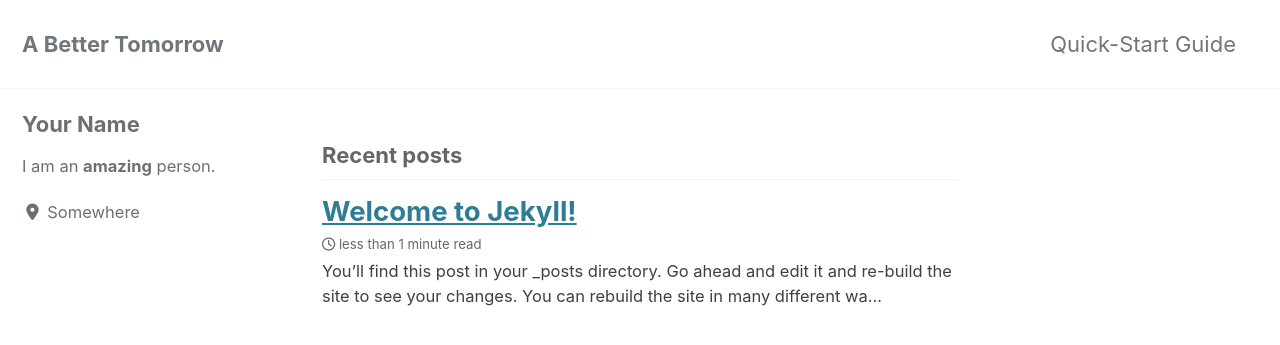
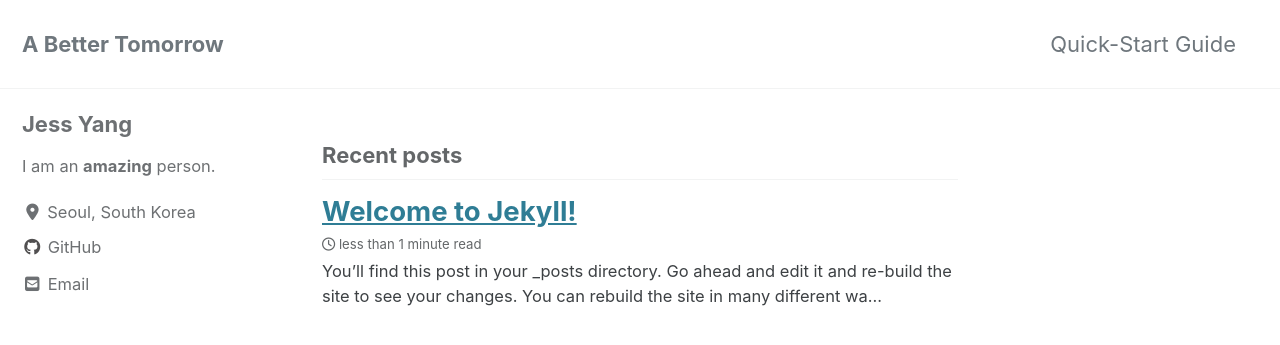
Before and after one commit to jesswhelming/blog, a Jekyll site: the page built from index.html, in a window 1280 px wide and 900 px high. Shown: the top 345 px of the window. Built offline with Jekyll 4.4.1, drawn with Linux system fonts in a browser that asks for light colours; cached includes are drawn as plain includes; nearby versions of some CDN libraries; the list of posts is cut into pages by our own code.

Commit message:
no message

```diff
--- a/_config.yml
+++ b/_config.yml
@@ -22,7 +22,7 @@ subtitle                 : # site tagline that appears below site title in masth
 name                     : "Jess"
 description              : "An amazing website."
 url                      : "https://jesswhelming.github.io/"
-baseurl                  : ""
+baseurl                  : "/blog"
 repository               : # GitHub username/repo-name e.g. "mmistakes/minimal-mistakes"
 teaser                   : # path of fallback teaser image, e.g. "/assets/images/500x300.png"
 logo                     : # path of logo image to display in the masthead, e.g. "/assets/images/88x88.png"
@@ -93,11 +93,11 @@ analytics:
 
 # Site Author
 author:
-  name             : "Your Name"
+  name             : "Jess Yang"
   avatar           : # path of avatar image, e.g. "/assets/images/bio-photo.jpg"
   bio              : "I am an **amazing** person."
-  location         : "Somewhere"
-  email            :
+  location         : "Seoul, South Korea"
+  email            : "jeesu29@gmail.com"
   links:
     - label: "Email"
       icon: "fas fa-fw fa-envelope-square"
@@ -105,15 +105,15 @@ author:
     - label: "Website"
       icon: "fas fa-fw fa-link"
       # url: "https://your-website.com"
-    - label: "Twitter"
-      icon: "fab fa-fw fa-twitter-square"
+    - #label: "Twitter"
+      #icon: "fab fa-fw fa-twitter-square"
       # url: "https://twitter.com/"
-    - label: "Facebook"
-      icon: "fab fa-fw fa-facebook-square"
+    - #label: "Facebook"
+      #icon: "fab fa-fw fa-facebook-square"
       # url: "https://facebook.com/"
     - label: "GitHub"
       icon: "fab fa-fw fa-github"
-      # url: "https://github.com/"
+      url: "https://github.com/jesswhelming"
     - label: "Instagram"
       icon: "fab fa-fw fa-instagram"
       # url: "https://instagram.com/"
```
